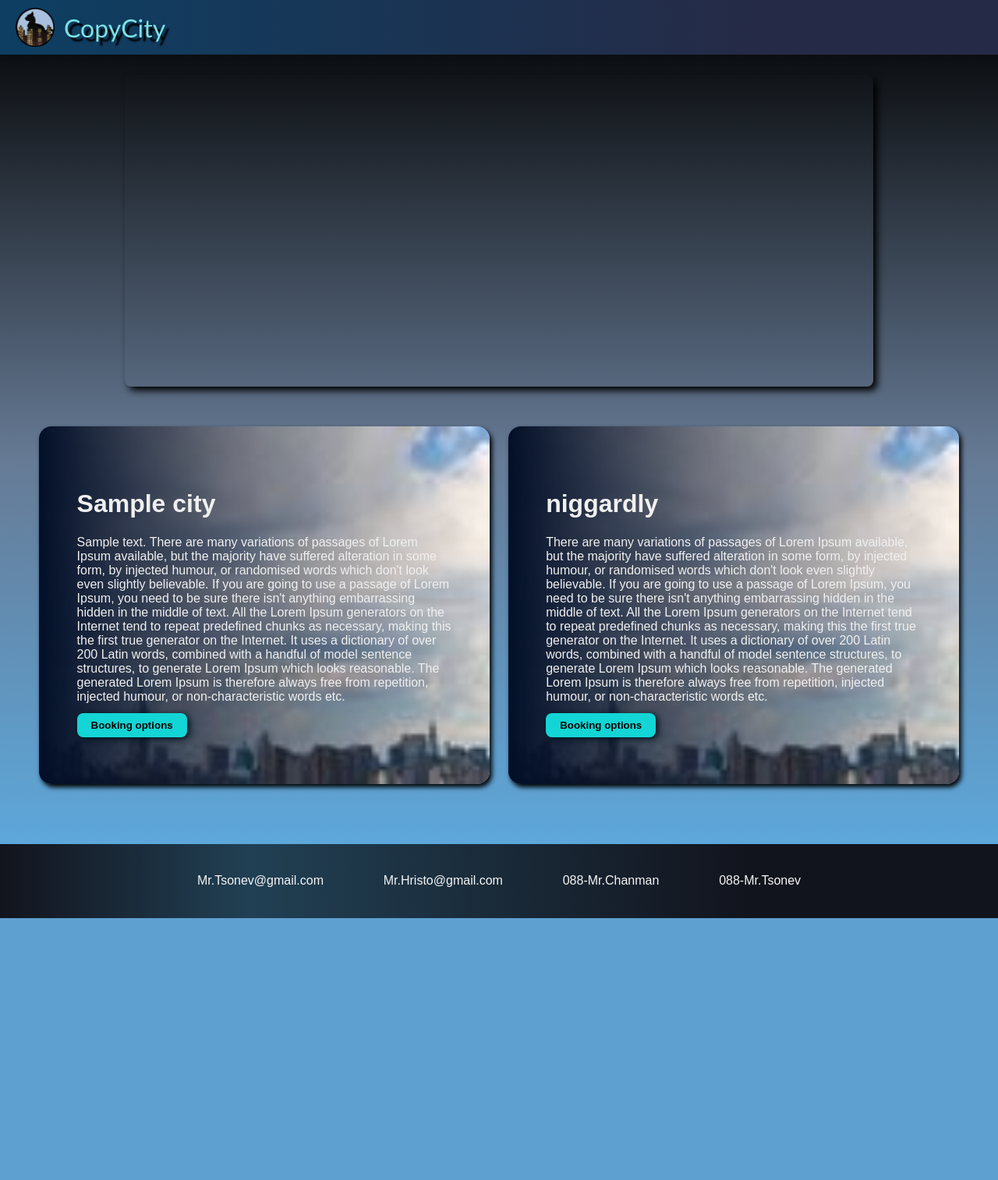
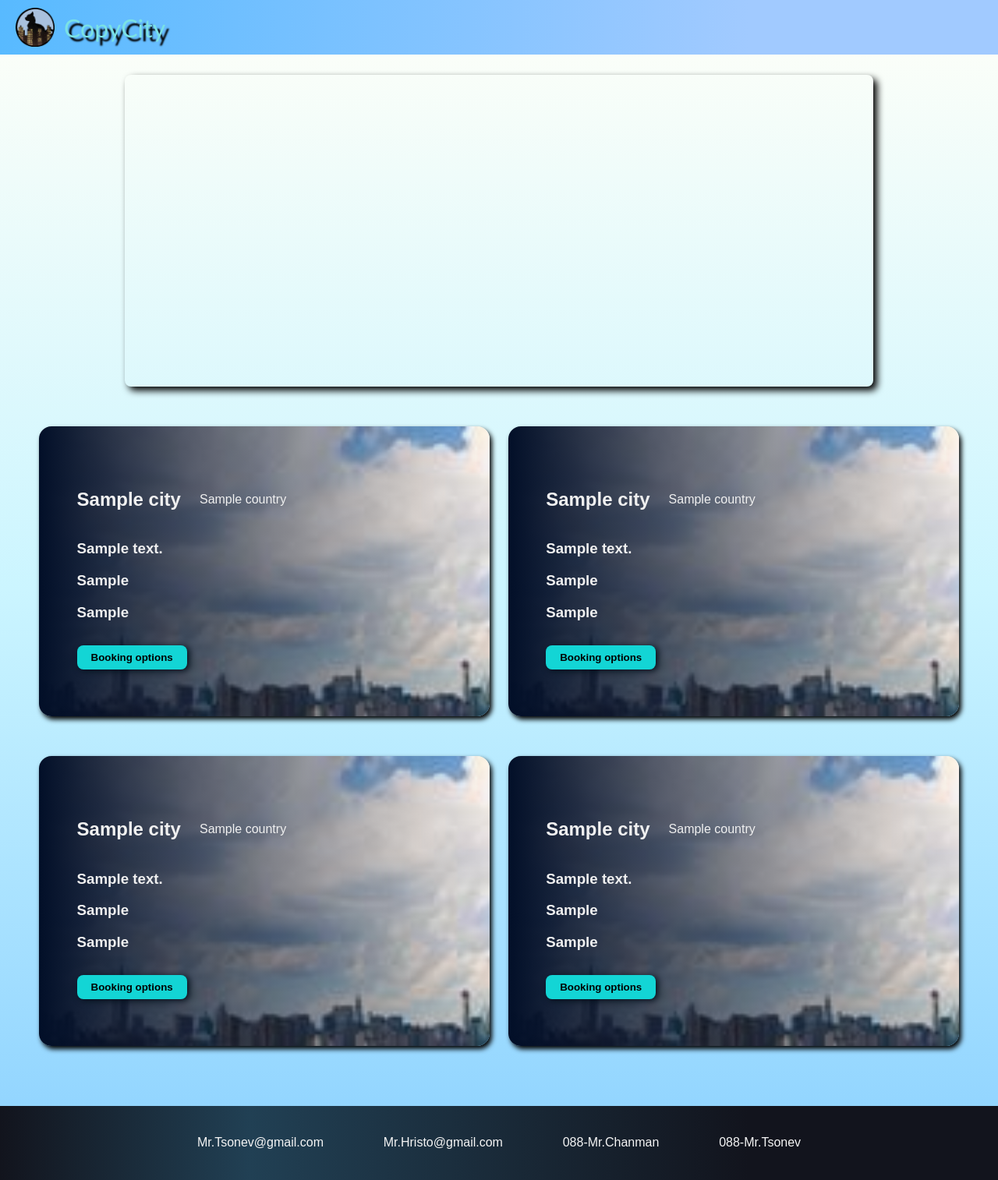
Before and after one commit to Moaier3000/CopyCity, a Flask app: template CopyCity/app/templates/CopyCity_map_page_html.html in a window 1280 px wide. Shown: the whole page at 78% size. Before the commit the page ends 1178 px from the top, so only its background shows below. Run offline with Flask 3, Linux system fonts and the light colour scheme; the template is opened without the code that fills it: most values are stand-ins (such as "Sample title", 1, 10 or a date in 2020); some libraries are stand-ins or nearby versions.

Commit message:
bug and prompt fixes

```diff
--- a/CopyCity/app/services/llm_service.py
+++ b/CopyCity/app/services/llm_service.py
@@ -26,8 +26,9 @@ def get_recommendations(user_data_input):
     They are highly interested in: {user_profile['interests']}.
 
     Suggest 4 less crowded alternative cities that offer a similar vibe to {user_profile['target_city']} but align well with their specific interests and budget.
+    The alternative cities should NOT be capitals or in the top 5 most visited in that country. They should be less known but still offer a rich experience in terms of culture, art, history, and local cuisine.
 
-    Format:
+    Format(FOLLOW STRICTLY):
     [
       {{
         "city": "...",
--- a/CopyCity/app/static/css/CopyCity_map_page_css.css
+++ b/CopyCity/app/static/css/CopyCity_map_page_css.css
@@ -1,14 +1,12 @@
 body {
     font-family: Arial, Helvetica, sans-serif;
-    background: linear-gradient(180deg, #000000 0%, rgba(0, 34, 78, 0.6), #5bb0e8 100%);
-    color: #ffffff;
+    background: linear-gradient(180deg, #fffff8 0%, rgb(203, 245, 255), #8bd1ff 100%);    color: #ffffff;
     margin: 0;
 }
 
 header {
     display: flex;
-    background: linear-gradient(90deg, #0d3f63 0%, #252b47 75%);
-    align-items: center;
+    background: linear-gradient(90deg, #58baff 0%, #a1caff 75%);    align-items: center;
     padding: 10px 20px;
     color: #7be2e4;
     font-family: 'Gill Sans', 'Gill Sans MT', Calibri, 'Trebuchet MS', sans-serif;
@@ -39,6 +37,12 @@ gmp-map {
     width: 75%;
     box-shadow: 5px 5px 10px #000000;
     border-radius: 8px;
+}
+
+section{
+    display: flex;
+    align-items: center;
+    gap:1.5rem;
 }
 
 /* ── Description cards ── */
--- a/CopyCity/app/templates/CopyCity_map_page_html.html
+++ b/CopyCity/app/templates/CopyCity_map_page_html.html
@@ -22,11 +22,20 @@
       </gmp-map></div>
         <div class = "descriptions">
             <div class = "cityDescriptionCard">
+                <section>
                 <h1>{{ recommendations['cities'][0]['city'] }}</h1>
-                <span>
+                <span>{{ recommendations['cities'][0]['country'] }}</span>
+                </section>
+                <h3>
                     {{ recommendations['cities'][0]['description'] }}
-                    There are many variations of passages of Lorem Ipsum available, but the majority have suffered alteration in some form, by injected humour, or randomised words which don't look even slightly believable. If you are going to use a passage of Lorem Ipsum, you need to be sure there isn't anything embarrassing hidden in the middle of text. All the Lorem Ipsum generators on the Internet tend to repeat predefined chunks as necessary, making this the first true generator on the Internet. It uses a dictionary of over 200 Latin words, combined with a handful of model sentence structures, to generate Lorem Ipsum which looks reasonable. The generated Lorem Ipsum is therefore always free from repetition, injected humour, or non-characteristic words etc.
-                </span>
+                </h3>
+                <h3>
+                    {{ recommendations['cities'][0]['dailyBudget'] }}
+                </h3>
+                <h3>
+                    {{ recommendations['cities'][0]['similaritiesToYourDesires'] }}
+                </h3>
+
                 <div class = "bookingButton">
                     <button onclick = "">
                        Booking options
@@ -34,10 +43,64 @@
                 </div>
             </div>
             <div class = "cityDescriptionCard">
-                <h1>niggardly</h1>
-                <span>
-                    There are many variations of passages of Lorem Ipsum available, but the majority have suffered alteration in some form, by injected humour, or randomised words which don't look even slightly believable. If you are going to use a passage of Lorem Ipsum, you need to be sure there isn't anything embarrassing hidden in the middle of text. All the Lorem Ipsum generators on the Internet tend to repeat predefined chunks as necessary, making this the first true generator on the Internet. It uses a dictionary of over 200 Latin words, combined with a handful of model sentence structures, to generate Lorem Ipsum which looks reasonable. The generated Lorem Ipsum is therefore always free from repetition, injected humour, or non-characteristic words etc.
-                </span>
+                <section>
+                <h1>  {{ recommendations['cities'][1]['city'] }} </h1>
+                <span>{{ recommendations['cities'][1]['country'] }}</span>
+                </section>
+                <h3>
+                    {{ recommendations['cities'][1]['description'] }}
+                </h3>
+                <h3>
+                    {{ recommendations['cities'][1]['dailyBudget'] }}
+                </h3>
+                <h3>
+                    {{ recommendations['cities'][1]['similaritiesToYourDesires'] }}
+                </h3>
+                <div class = "bookingButton">
+                    <button onclick = "">
+                       Booking options
+                    </button>
+                </div>
+            </div>
+        </div>
+
+        <div class = "descriptions">
+            <div class = "cityDescriptionCard">
+                <section>
+                <h1>{{ recommendations['cities'][2]['city'] }}</h1>
+                <span>{{ recommendations['cities'][2]['country'] }}</span>
+                </section>
+                <h3>
+                    {{ recommendations['cities'][2]['description'] }}
+                </h3>
+                <h3>
+                    {{ recommendations['cities'][2]['dailyBudget'] }}
+                </h3>
+                <h3>
+                    {{ recommendations['cities'][2]['similaritiesToYourDesires'] }}
+                </h3>
+
+                <div class = "bookingButton">
+                    <button onclick = "">
+                       Booking options
+                    </button>
+                </div>
+            </div>
+
+            <div class = "cityDescriptionCard">
+                <section>
+                <h1>  {{ recommendations['cities'][3]['city'] }} </h1>
+                <span>{{ recommendations['cities'][3]['country'] }}</span>
+                </section>
+                <h3>
+                    {{ recommendations['cities'][3]['description'] }}
+                </h3>
+                <h3>
+                    {{ recommendations['cities'][3]['dailyBudget'] }}
+                </h3>
+                <h3>
+                    {{ recommendations['cities'][3]['similaritiesToYourDesires'] }}
+                </h3>
                 <div class = "bookingButton">
                     <button onclick = "">
                        Booking options
--- a/CopyCity/requirements.txt
+++ b/CopyCity/requirements.txt
@@ -1,3 +1,4 @@
 flask
 flask-cors
 python-dotenv
+ollama
```
